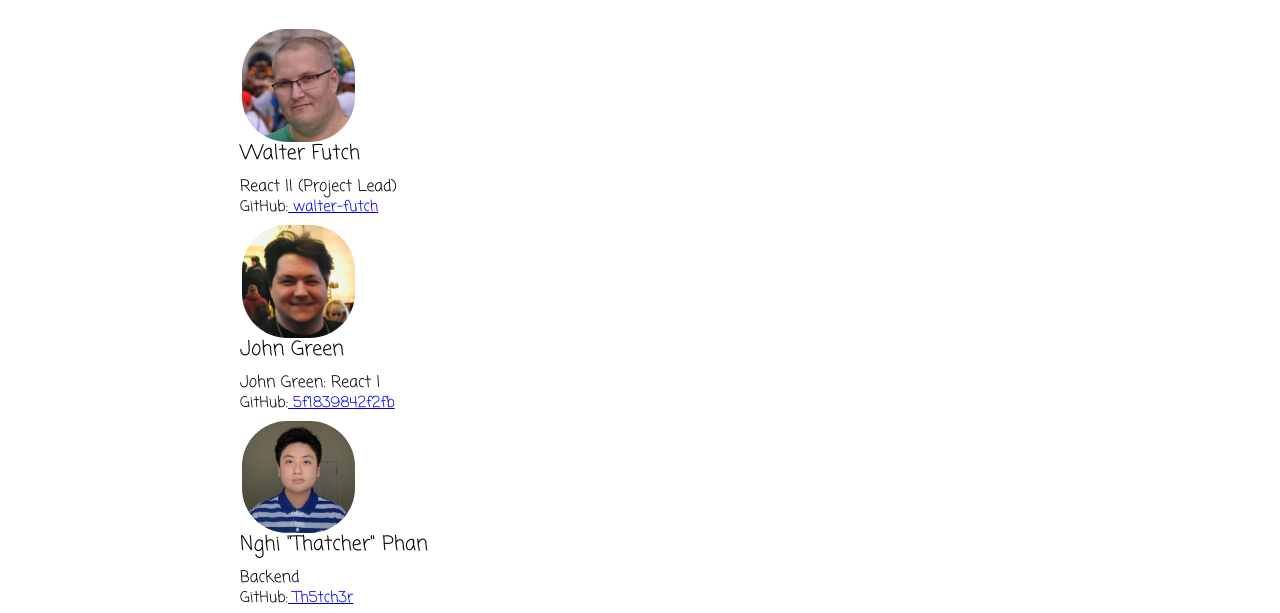
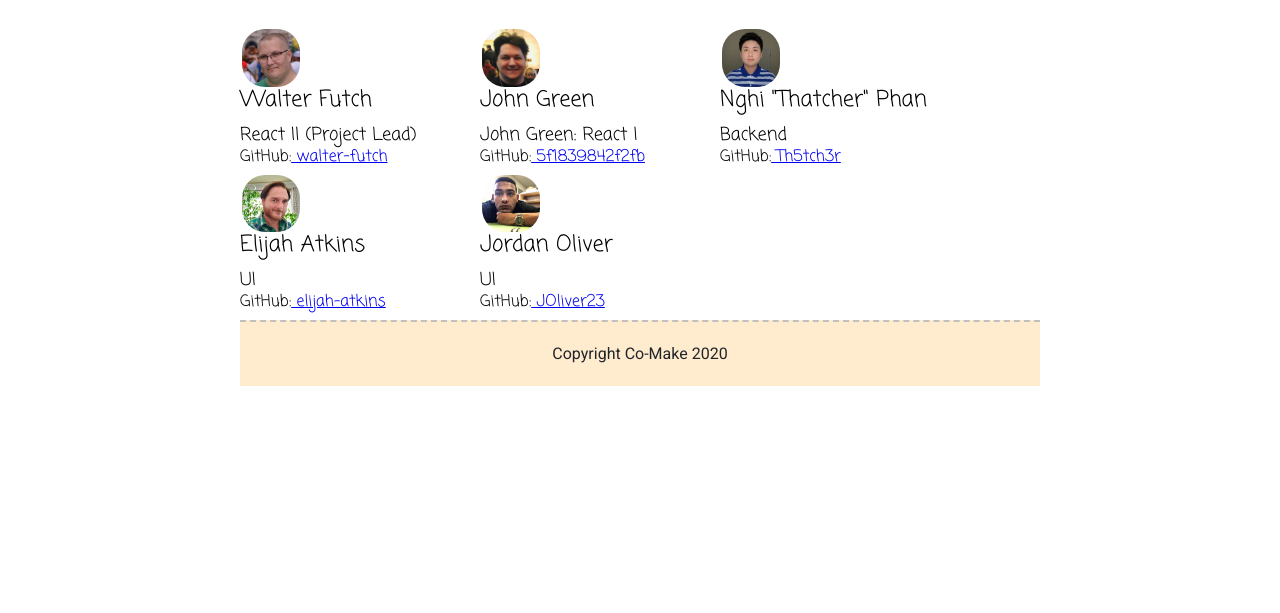
Before and after one commit to elijah-atkins/BW-Marketing-Page, a plain HTML site: page about.html in a window 1280 px wide. Shown: the part 177-790 px from the top of the page. Drawn offline with Linux system fonts and the light colour scheme.

Commit message:
editing about page style

```diff
--- a/less/aboutus.less
+++ b/less/aboutus.less
@@ -4,23 +4,26 @@
         border-top: 2px dashed @navigation-border;
 
         .photo {
-            width: 30%;
-            margin-bottom: 30px;
+            display: flex;
+            flex-direction: row;
+            flex-wrap: wrap;
+
             .card {
+                width: 30%;
                 h2 {
-                    font-size: 2rem;
+                    font-size: 2.2rem;
                 }
                 h3 {
                     padding-top: .5rem;
-                    font-size: 1.6rem;
+                    font-size: 1.8rem;
                 }
                 h4 {
                     padding-top: .5rem;
-                    font-size: 1.5rem;
+                    font-size: 1.6rem;
                 }
 
                 .img-content {
-                width: 48%;
+                width: 25%;
                 padding-left: 1%;
                 img {
                     border-radius: 40%;
```
Also changed, not shown: css/index.css.
